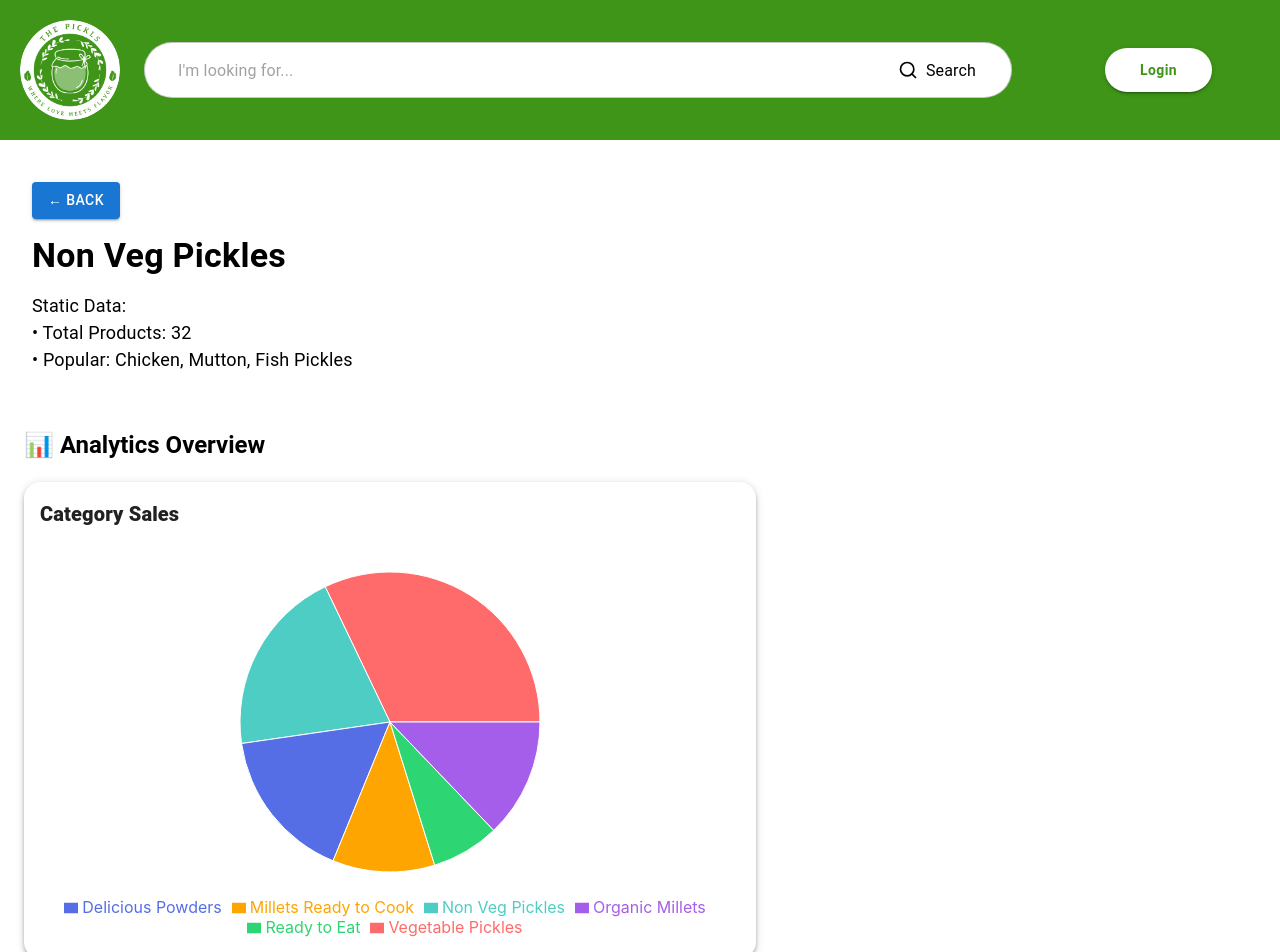
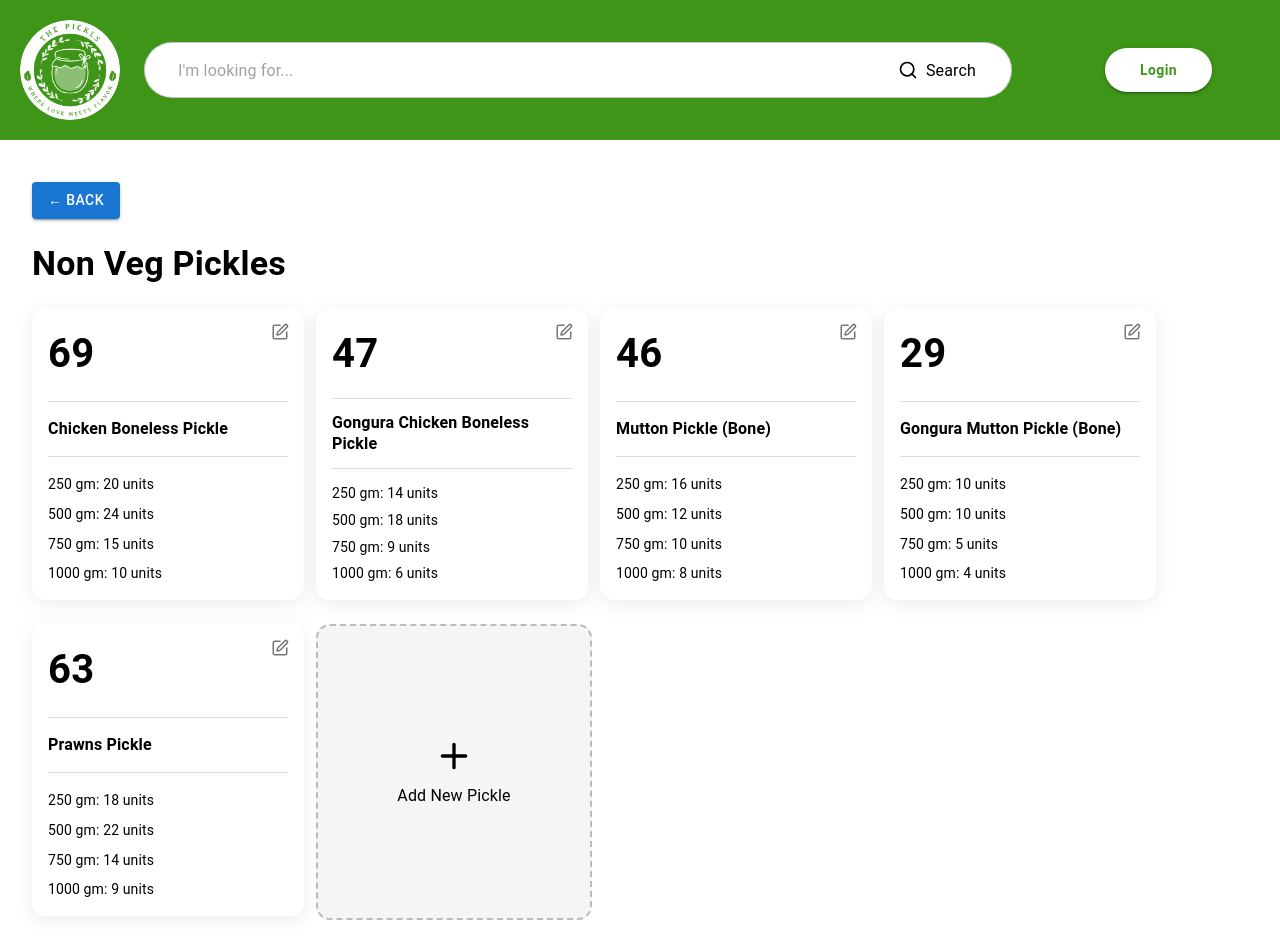
Before and after one commit to vadlamudisireesha1/dashboard, a React (Create React App) app: page /nonveg-pickles in a window 1280 px wide. Shown: the top 952 px of the page. Built offline with nearby package versions, Linux system fonts and the light colour scheme.

Commit message:
implemented the cards ui each products

```diff
--- a/src/pages/NonVegPickles.jsx
+++ b/src/pages/NonVegPickles.jsx
@@ -1,27 +1,251 @@
-import React from "react";
+import React, { useState } from "react";
+import {
+  Box,
+  Button,
+  Typography,
+  Grid,
+  IconButton,
+  Dialog,
+  DialogTitle,
+  DialogContent,
+  DialogActions,
+  TextField,
+} from "@mui/material";
+import { Edit, Plus, Trash2 } from "lucide-react";
 import { useNavigate } from "react-router-dom";
-import { Box, Button, Typography } from "@mui/material";
 
-function NonVegPickles() {
+export default function NonVegPickles() {
   const navigate = useNavigate();
 
+  const [open, setOpen] = useState(false);
+  const [editIndex, setEditIndex] = useState(null);
+
+  const [pickles, setPickles] = useState([
+    {
+      name: "Chicken Boneless Pickle",
+      weights: {
+        "250 gm": 20,
+        "500 gm": 24,
+        "750 gm": 15,
+        "1000 gm": 10,
+      },
+    },
+    {
+      name: "Gongura Chicken Boneless Pickle",
+      weights: {
+        "250 gm": 14,
+        "500 gm": 18,
+        "750 gm": 9,
+        "1000 gm": 6,
+      },
+    },
+    {
+      name: "Mutton Pickle (Bone)",
+      weights: {
+        "250 gm": 16,
+        "500 gm": 12,
+        "750 gm": 10,
+        "1000 gm": 8,
+      },
+    },
+    {
+      name: "Gongura Mutton Pickle (Bone)",
+      weights: {
+        "250 gm": 10,
+        "500 gm": 10,
+        "750 gm": 5,
+        "1000 gm": 4,
+      },
+    },
+    {
+      name: "Prawns Pickle",
+      weights: {
+        "250 gm": 18,
+        "500 gm": 22,
+        "750 gm": 14,
+        "1000 gm": 9,
+      },
+    },
+  ]);
+
+  const [form, setForm] = useState({
+    name: "",
+    weights: {
+      "250 gm": "",
+      "500 gm": "",
+      "750 gm": "",
+      "1000 gm": "",
+    },
+  });
+
+  const handleEdit = (index) => {
+    setEditIndex(index);
+    setForm(JSON.parse(JSON.stringify(pickles[index])));
+    setOpen(true);
+  };
+
+  const handleSave = () => {
+    const updated = [...pickles];
+    updated[editIndex] = form;
+    setPickles(updated);
+    setOpen(false);
+  };
+
+  const handleAddNew = () => {
+    setEditIndex(pickles.length);
+    setForm({
+      name: "",
+      weights: {
+        "250 gm": 0,
+        "500 gm": 0,
+        "750 gm": 0,
+        "1000 gm": 0,
+      },
+    });
+    setOpen(true);
+  };
+
+  const totalUnits = (weightObj) =>
+    Object.values(weightObj).reduce((acc, num) => acc + Number(num), 0);
+
   return (
-    <Box sx={{ p: 4 }}>
+    <Box sx={{ p: 4, maxWidth: "1400px", margin: "0 auto" }}>
       <Button variant="contained" onClick={() => navigate(-1)}>
         ← Back
       </Button>
 
-      <Typography variant="h4" fontWeight={700} sx={{ mt: 2 }}>
+      <Typography variant="h4" fontWeight={700} sx={{ mt: 3, mb: 3 }}>
         Non Veg Pickles
       </Typography>
 
-      <Typography sx={{ mt: 2, fontSize: "18px" }}>
-        Static Data:
-        <br />• Total Products: 32
-        <br />• Popular: Chicken, Mutton, Fish Pickles
-      </Typography>
+      {/* ENSURE GRID TAKES FULL WIDTH */}
+      <Grid
+        container
+        spacing={3}
+        sx={{
+          display: "flex",
+          flexWrap: "wrap",
+        }}>
+        {pickles.map((item, index) => (
+          <Grid item key={index} sx={{ width: "260px" }}>
+            <Box
+              sx={{
+                width: "240px",
+                background: "#fff",
+                borderRadius: "14px",
+                p: 2,
+                boxShadow: "0px 4px 20px rgba(0,0,0,0.08)",
+                minHeight: "260px",
+                display: "flex",
+                flexDirection: "column",
+                justifyContent: "space-between",
+                position: "relative",
+              }}>
+              {/* Edit Button */}
+              <IconButton
+                size="small"
+                onClick={() => handleEdit(index)}
+                sx={{ position: "absolute", top: 10, right: 10 }}>
+                <Edit size={18} />
+              </IconButton>
+
+              {/* Total Units */}
+              <Typography fontSize={40} fontWeight={700}>
+                {totalUnits(item.weights)}
+              </Typography>
+
+              <Box sx={{ borderBottom: "1px solid #ddd", my: 1 }} />
+
+              {/* Title (wraps but does NOT stretch card) */}
+              <Typography
+                fontSize={16}
+                fontWeight={700}
+                sx={{ wordWrap: "break-word", lineHeight: 1.3 }}>
+                {item.name}
+              </Typography>
+
+              <Box sx={{ borderBottom: "1px solid #ddd", my: 1 }} />
+
+              {/* Weight Units */}
+              {Object.entries(item.weights).map(([w, u], i) => (
+                <Typography key={i} fontSize={14}>
+                  {w}: {u} units
+                </Typography>
+              ))}
+            </Box>
+          </Grid>
+        ))}
+
+        {/* Add New Pickle */}
+        <Grid item sx={{ width: "260px" }}>
+          <Box
+            onClick={handleAddNew}
+            sx={{
+              width: "240px",
+              height: "260px",
+              background: "#f5f5f5",
+              borderRadius: "14px",
+              p: 2,
+              cursor: "pointer",
+              border: "2px dashed #bbb",
+              display: "flex",
+              alignItems: "center",
+              justifyContent: "center",
+              flexDirection: "column",
+              "&:hover": { background: "#e9e9e9" },
+            }}>
+            <Plus size={40} />
+            <Typography mt={1}>Add New Pickle</Typography>
+          </Box>
+        </Grid>
+      </Grid>
+
+      {/* EDIT POPUP */}
+      <Dialog open={open} onClose={() => setOpen(false)}>
+        <DialogTitle>Edit Pickle</DialogTitle>
+
+        <DialogContent
+          sx={{ display: "flex", flexDirection: "column", gap: 2 }}>
+          <TextField
+            label="Name"
+            value={form.name}
+            onChange={(e) => setForm({ ...form, name: e.target.value })}
+          />
+          {Object.keys(form.weights).map((key) => (
+            <TextField
+              key={key}
+              label={key}
+              type="number"
+              value={form.weights[key]}
+              onChange={(e) =>
+                setForm({
+                  ...form,
+                  weights: { ...form.weights, [key]: e.target.value },
+                })
+              }
+            />
+          ))}
+
+          <Button
+            variant="outlined"
+            color="error"
+            startIcon={<Trash2 />}
+            onClick={() => {
+              const filtered = pickles.filter((_, i) => i !== editIndex);
+              setPickles(filtered);
+              setOpen(false);
+            }}>
+            Delete Pickle
+          </Button>
+        </DialogContent>
+
+        <DialogActions>
+          <Button onClick={() => setOpen(false)}>Cancel</Button>
+          <Button variant="contained" onClick={handleSave}>
+            Save
+          </Button>
+        </DialogActions>
+      </Dialog>
     </Box>
   );
 }
-
-export default NonVegPickles;
```
